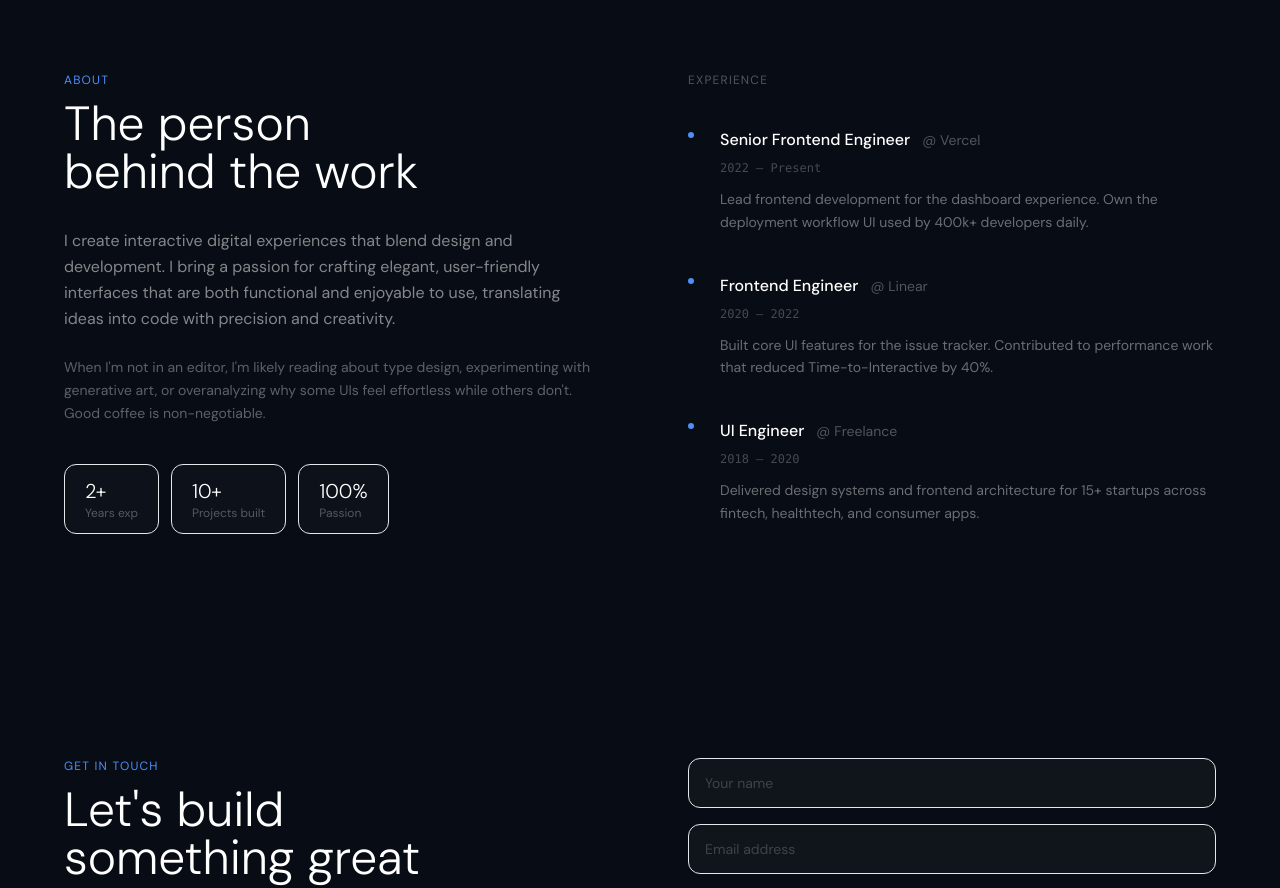
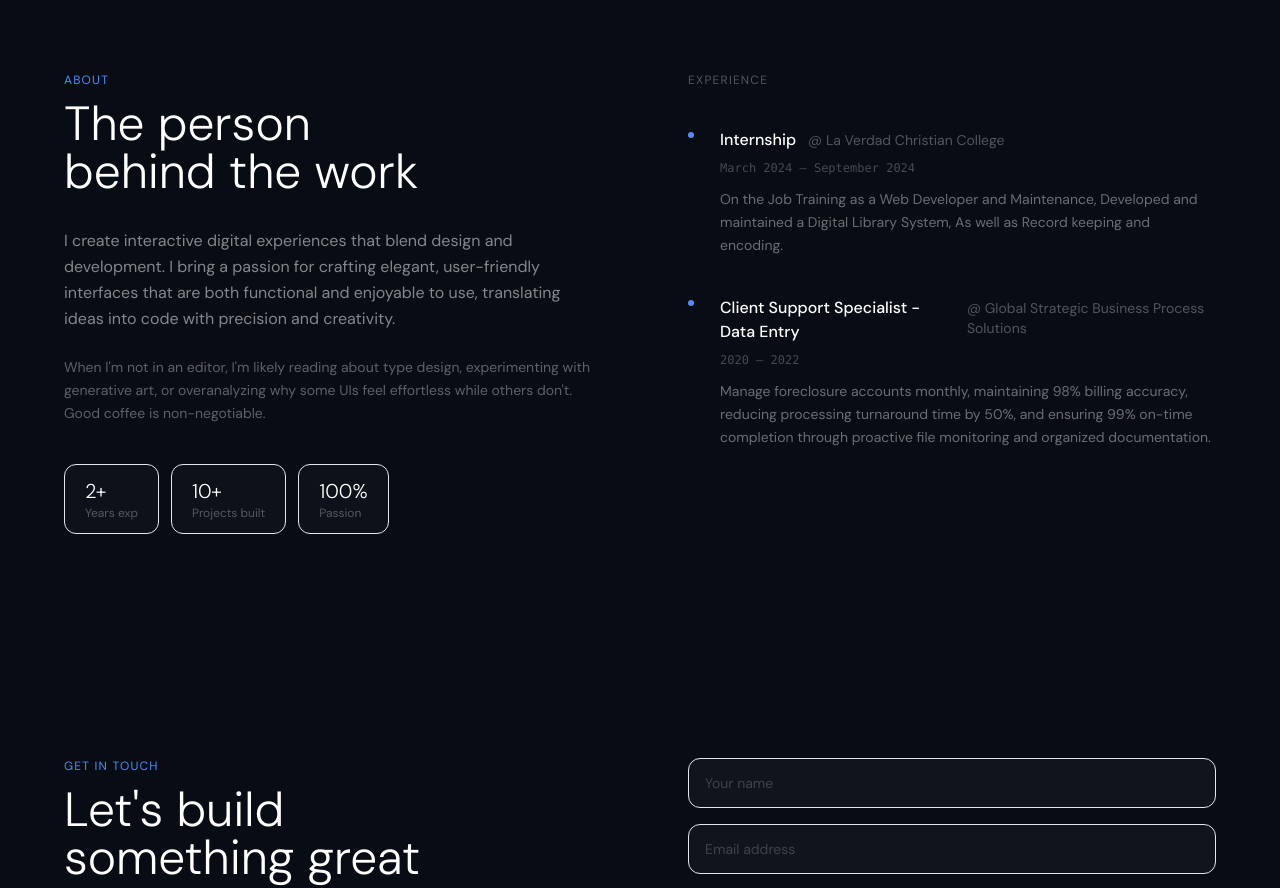
Before and after one commit to joshuajamesmar/Portfolio_Mar-Joshua-James, a React (Vite) app: page / in a window 1280 px wide. Shown: the part 2640-3528 px from the top of the page. Built offline with nearby package versions, Linux system fonts and the light colour scheme; the HTML template or start-up script is replaced by a standard one.

Commit message:
Data updates

```diff
--- a/src/data/data.js
+++ b/src/data/data.js
@@ -102,25 +102,18 @@ export const projects = [
 
 export const experience = [
   {
-    role: "Senior Frontend Engineer",
-    company: "Vercel",
-    period: "2022 — Present",
+    role: "Internship",
+    company: "La Verdad Christian College",
+    period: "March 2024 — September 2024",
     description:
-      "Lead frontend development for the dashboard experience. Own the deployment workflow UI used by 400k+ developers daily.",
+      "On the Job Training as a Web Developer and Maintenance, Developed and maintained a Digital Library System, As well as Record keeping and encoding.",
   },
   {
-    role: "Frontend Engineer",
-    company: "Linear",
+    role: "Client Support Specialist - Data Entry",
+    company: "Global Strategic Business Process Solutions",
     period: "2020 — 2022",
     description:
-      "Built core UI features for the issue tracker. Contributed to performance work that reduced Time-to-Interactive by 40%.",
-  },
-  {
-    role: "UI Engineer",
-    company: "Freelance",
-    period: "2018 — 2020",
-    description:
-      "Delivered design systems and frontend architecture for 15+ startups across fintech, healthtech, and consumer apps.",
+      "Manage foreclosure accounts monthly, maintaining 98% billing accuracy, reducing processing turnaround time by 50%, and ensuring 99% on-time completion through proactive file monitoring and organized documentation.",
   },
 ];
 
```
